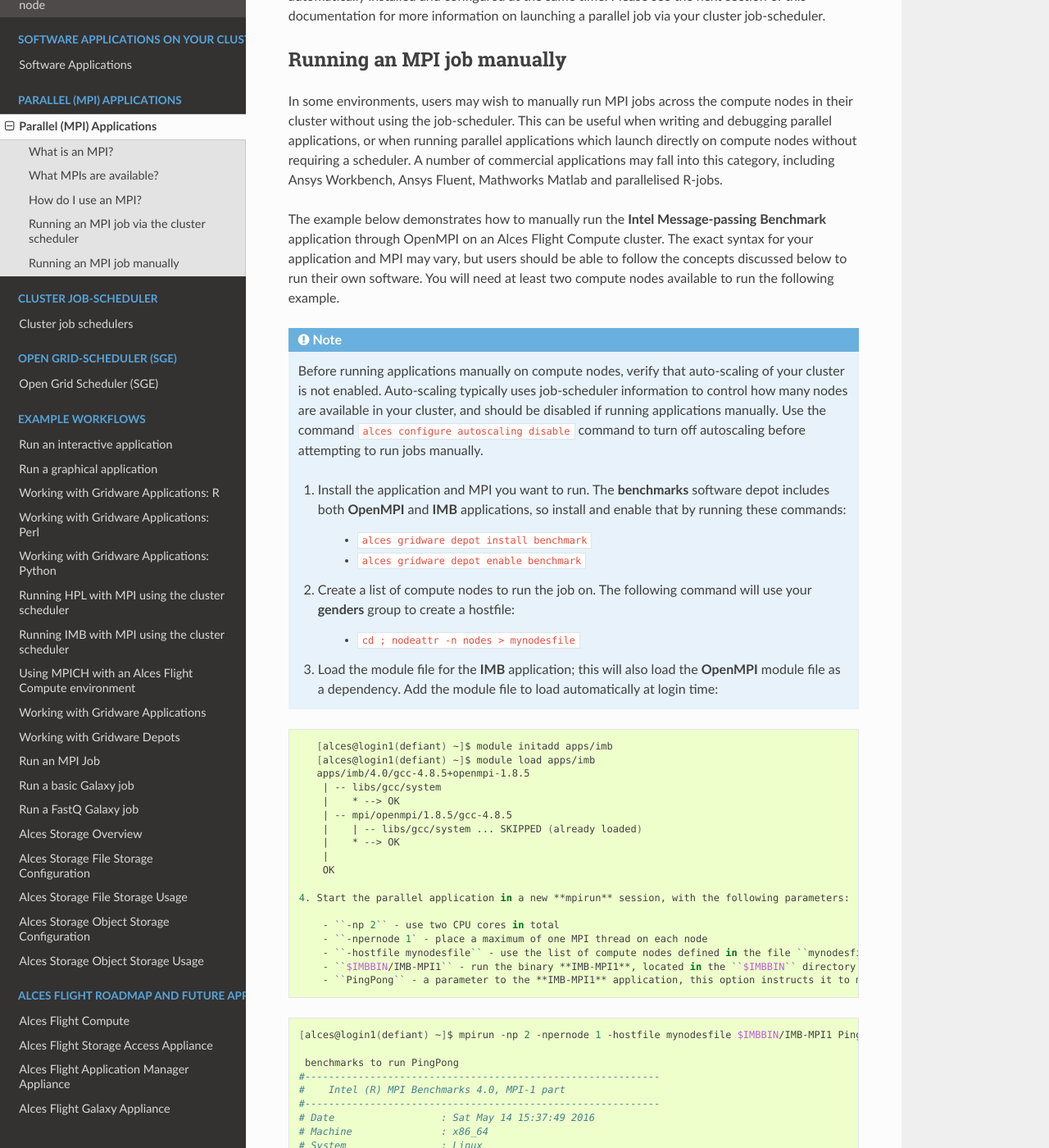
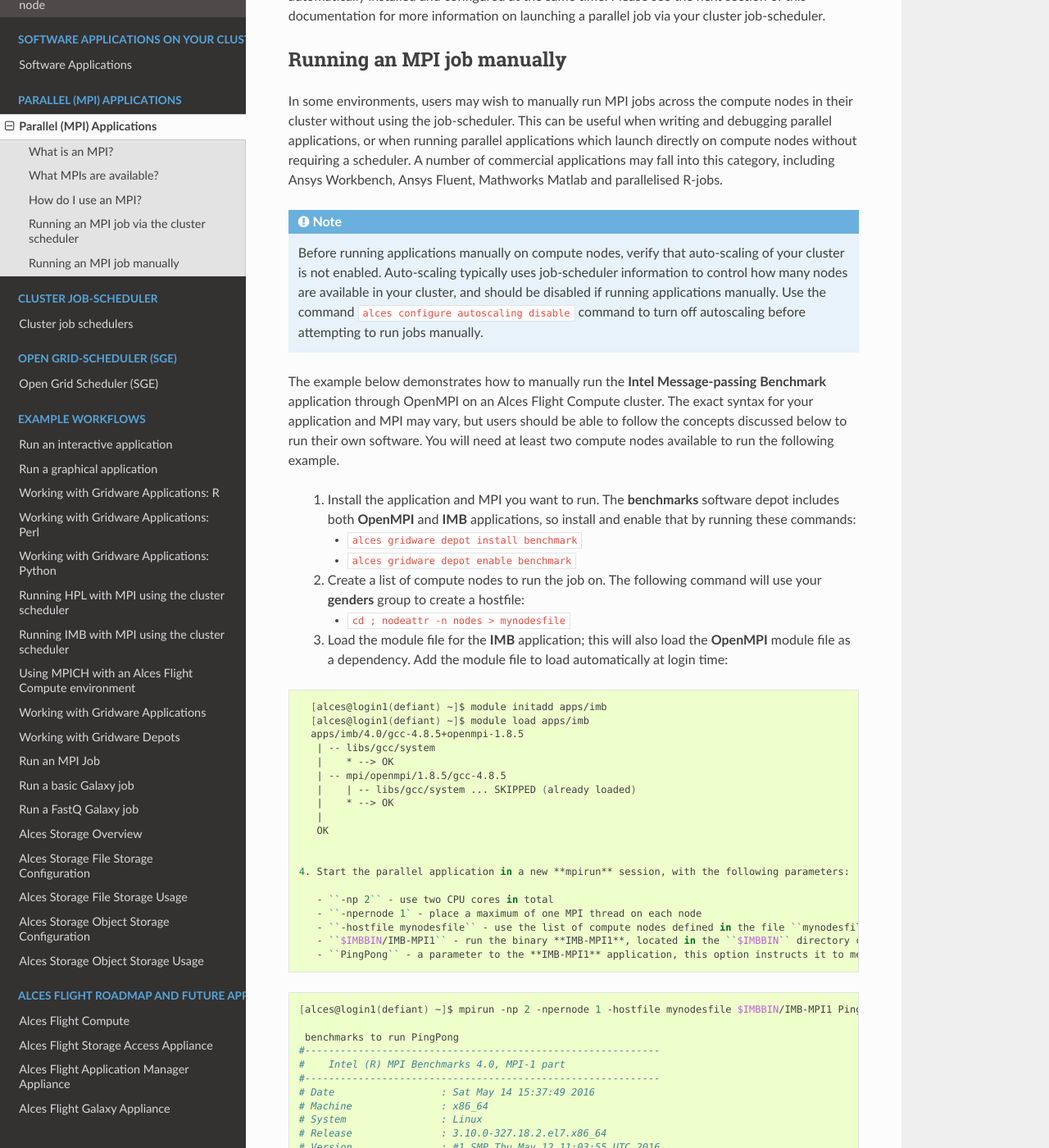
Before and after one commit to alces-software/flight-appliance-docs, a Sphinx documentation site: the page built from docs/source/mpiapps/mpiapps.rst, in a window 1280 px wide and 1400 px high, scrolled down 1698 px. Shown: the whole window at 82% size. Built offline with Sphinx 7.4.7 and the Read the Docs theme 2.0.0, drawn with Linux system fonts in a browser that asks for light colours; pages that are not in the unit, such as notebooks, are missing from menus; some of the changed lines change nothing that is shown; some of the changed text lies outside the part shown.

Commit message:
Minor formatting and typos fixed

```diff
--- a/docs/source/mpiapps/mpiapps.rst
+++ b/docs/source/mpiapps/mpiapps.rst
@@ -18,8 +18,8 @@
 A number of different MPIs are under active development; for Linux clusters, there are a number of common versions available, including:
 
  - `OpenMPI <https://www.open-mpi.org/>`_; a modern, open-source implementation supporting a wide array of hardware, Linux distributions and applications
- - `MPICH <https://www.mpich.org/>`_; an older open-source implementation largely superceeded by OpenMPI, but still available for compatibility reasons
- - `MVAPICH <mvapich.cse.ohio-state.edu/>`_; an open-source MPI supporting verbs transport across Infiniband fabrics
+ - `MPICH <https://www.mpich.org/>`_; an older open-source implementation largely superceded by OpenMPI, but still available for compatibility reasons
+ - `MVAPICH <http://mvapich.cse.ohio-state.edu/>`_; an open-source MPI supporting verbs transport across Infiniband fabrics
  - `Intel MPI <https://software.intel.com/en-us/intel-mpi-library>`_; a commercial MPI optimised for Intel CPUs and interconnects
  - `IBM Platform MPI <http://www-03.ibm.com/systems/uk/platformcomputing/products/mpi/>`_; a commercial MPI optimised for particular commercial applications and interconnects
 
@@ -51,20 +51,20 @@
 
 In some environments, users may wish to manually run MPI jobs across the compute nodes in their cluster without using the job-scheduler. This can be useful when writing and debugging parallel applications, or when running parallel applications which launch directly on compute nodes without requiring a scheduler. A number of commercial applications may fall into this category, including Ansys Workbench, Ansys Fluent, Mathworks Matlab and parallelised R-jobs.
 
+.. note:: Before running applications manually on compute nodes, verify that auto-scaling of your cluster is not enabled. Auto-scaling typically uses job-scheduler information to control how many nodes are available in your cluster, and should be disabled if running applications manually. Use the command ``alces configure autoscaling disable`` command to turn off autoscaling before attempting to run jobs manually.
+
 The example below demonstrates how to manually run the **Intel Message-passing Benchmark** application through OpenMPI on an Alces Flight Compute cluster. The exact syntax for your application and MPI may vary, but users should be able to follow the concepts discussed below to run their own software. You will need at least two compute nodes available to run the following example.
 
-.. note:: Before running applications manually on compute nodes, verify that auto-scaling of your cluster is not enabled. Auto-scaling typically uses job-scheduler information to control how many nodes are available in your cluster, and should be disabled if running applications manually. Use the command ``alces configure autoscaling disable`` command to turn off autoscaling before attempting to run jobs manually.
-
- 1. Install the application and MPI you want to run. The **benchmarks** software depot includes both **OpenMPI** and **IMB** applications, so install and enable that by running these commands:
+  1. Install the application and MPI you want to run. The **benchmarks** software depot includes both **OpenMPI** and **IMB** applications, so install and enable that by running these commands:
 
      - ``alces gridware depot install benchmark``
      - ``alces gridware depot enable benchmark``
 
- 2. Create a list of compute nodes to run the job on. The following command will use your **genders** group to create a hostfile:
+  2. Create a list of compute nodes to run the job on. The following command will use your **genders** group to create a hostfile:
 
      - ``cd ; nodeattr -n nodes > mynodesfile``
 
- 3. Load the module file for the **IMB** application; this will also load the **OpenMPI** module file as a dependency. Add the module file to load automatically at login time:
+  3. Load the module file for the **IMB** application; this will also load the **OpenMPI** module file as a dependency. Add the module file to load automatically at login time:
 
 .. code:: bash
 
@@ -79,13 +79,15 @@
      |
      OK
 
- 4. Start the parallel application in a new **mpirun** session, with the following parameters:
+
+  4. Start the parallel application in a new **mpirun** session, with the following parameters:
 
      - ``-np 2`` - use two CPU cores in total
      - ``-npernode 1` - place a maximum of one MPI thread on each node
      - ``-hostfile mynodesfile`` - use the list of compute nodes defined in the file ``mynodesfile`` for the MPI job
      - ``$IMBBIN/IMB-MPI1`` - run the binary **IMB-MPI1**, located in the ``$IMBBIN`` directory configured by the ``apps/imb`` module
      - ``PingPong`` - a parameter to the **IMB-MPI1** application, this option instructs it to measure the network bandwidth and latency between nodes
+
 
 .. code:: bash
 
```
